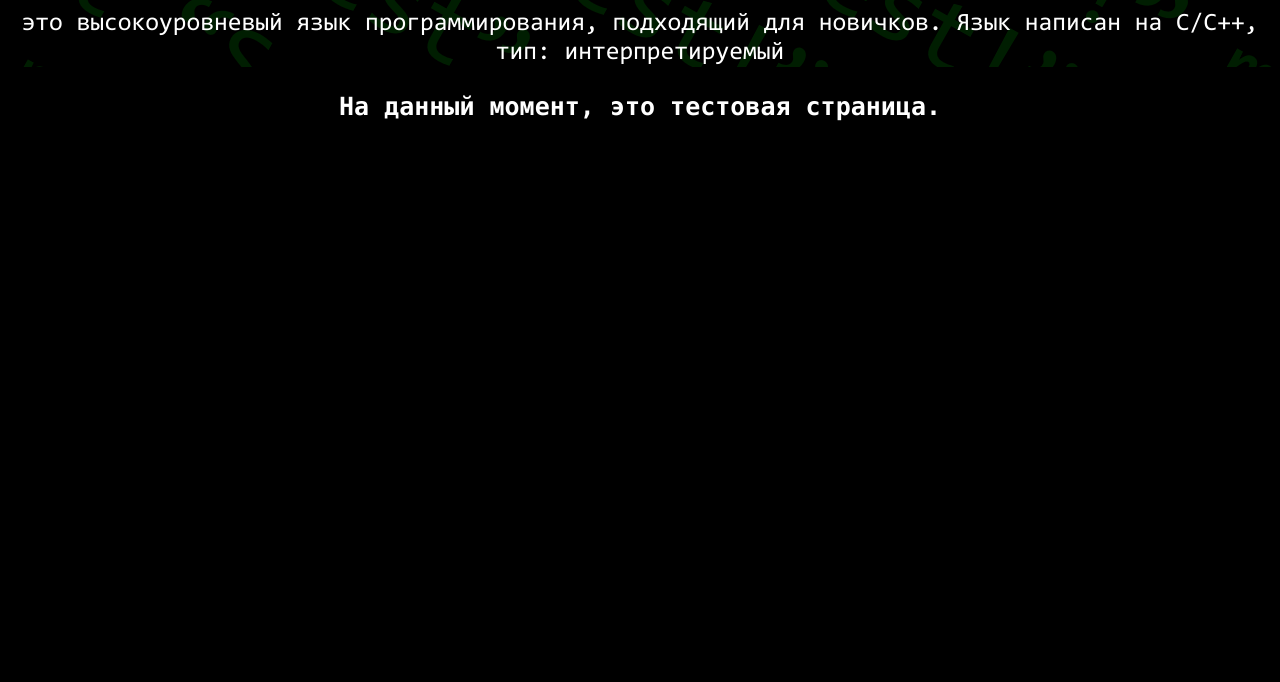
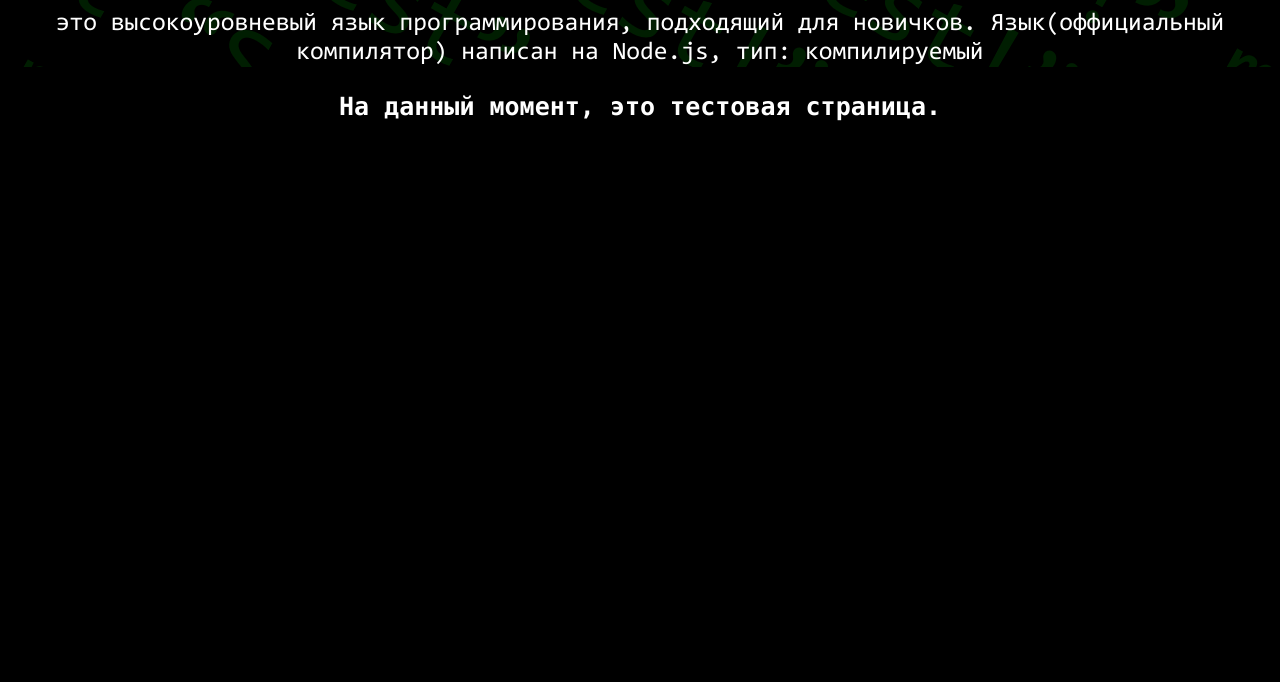
Before and after one commit to HONAK0/Soulang-website, a plain HTML site: page index.html in a window 1280 px wide. Shown: the part 118-800 px from the top of the page. Drawn offline with Linux system fonts and the light colour scheme.

Commit message:
Update 22080416

```diff
--- a/index.html
+++ b/index.html
@@ -13,7 +13,7 @@
         </div>
         <div class="back">
         <h1 class="text">SouLang</h1>
-        <p class="text">это высокоуровневый язык программирования, подходящий для новичков. Язык написан на C/C++, тип: интерпретируемый</p>
+        <p class="text">это высокоуровневый язык программирования, подходящий для новичков. Язык(оффициальный компилятор) написан на Node.js, тип: компилируемый</p>
         </div>
         <h2 class="text">На данный момент, это тестовая страница.</h2>
     </body>
```
